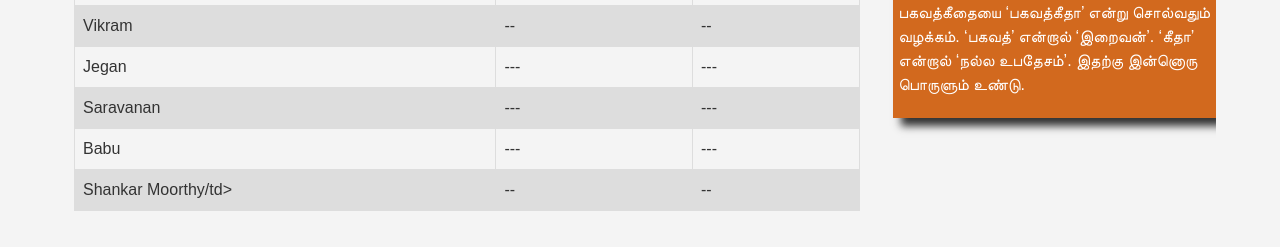
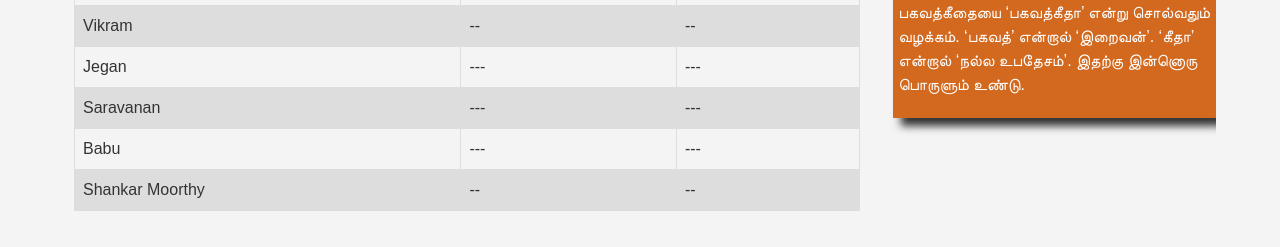
Before and after one commit to smuthusivasankar/muthuthalamman, a plain HTML site: page index.html in a window 1280 px wide. Shown: the part 835-1082 px from the top of the page. Drawn offline with Linux system fonts and the light colour scheme.

Commit message:
path chagnes

```diff
--- a/index.html
+++ b/index.html
@@ -69,7 +69,7 @@
                         <td>---</td>
                     </tr>
                     <tr>
-                        <td>Shankar Moorthy/td>
+                        <td>Shankar Moorthy</td>
                         <td>--</td>
                         <td>--</td>
                     </tr>
```
